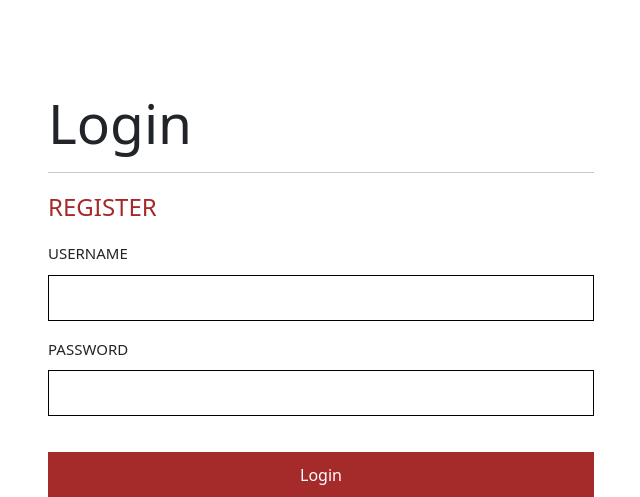
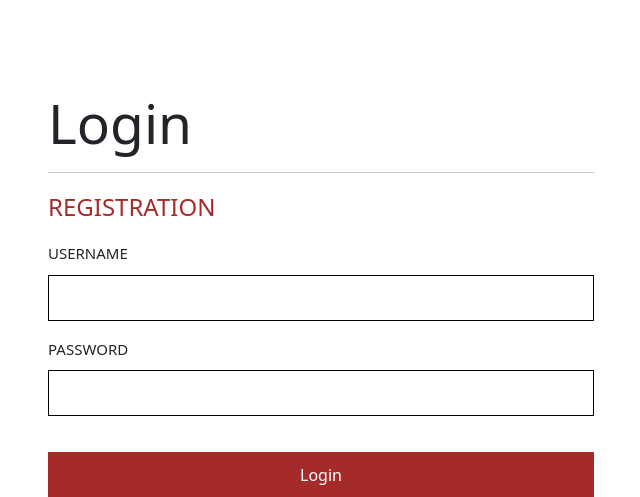
Before and after one commit to Sam-Nyalik/pythonloginsystem, a Flask app: page /pythonlogin/ in a window 1280 px wide. Shown: the top 497 px of the page, without its empty margins (34-674 px from the left). Run offline with Flask 3, Linux system fonts and the light colour scheme; some libraries are stand-ins or nearby versions.

Commit message:
Made a few updates

```diff
--- a/templates/index.html
+++ b/templates/index.html
@@ -17,7 +17,7 @@
         <hr>
          <div class="links">
           <!-- <a href="{{ url_for('login')}}" class="active">Login</a> -->
-          <a href="{{ url_for('register') }}">Register</a>
+          <a href="{{ url_for('register') }}">Registration</a>
         </div>
 
         <form action="{{ url_for('login')}}" method="post">
```
